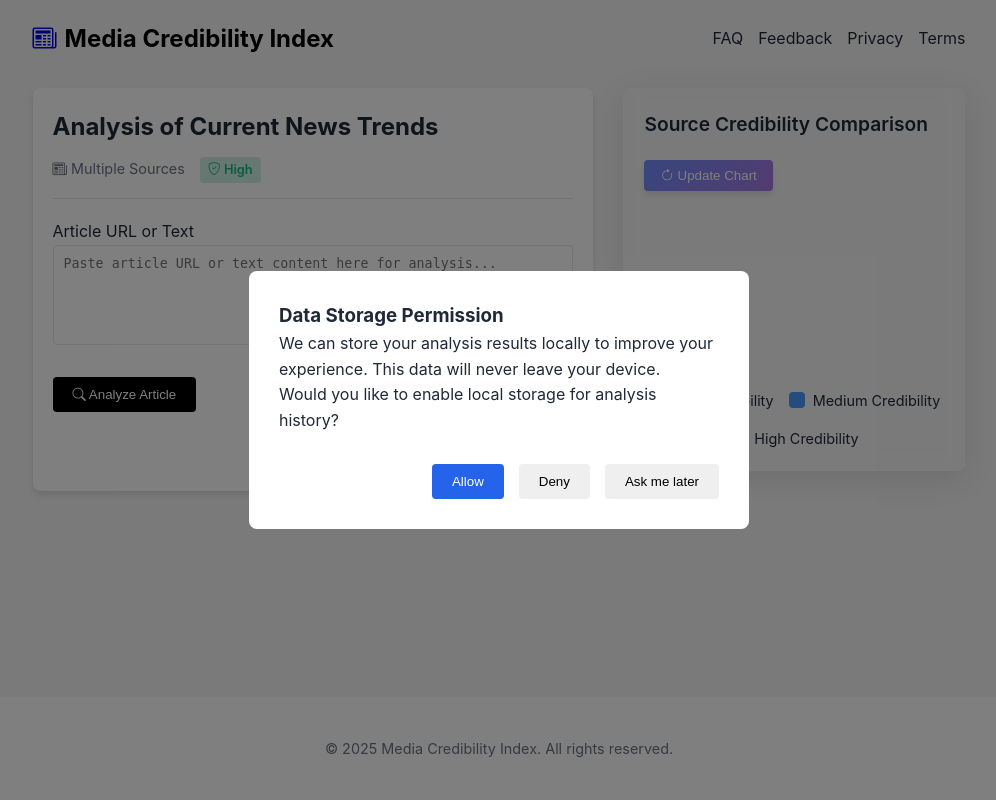
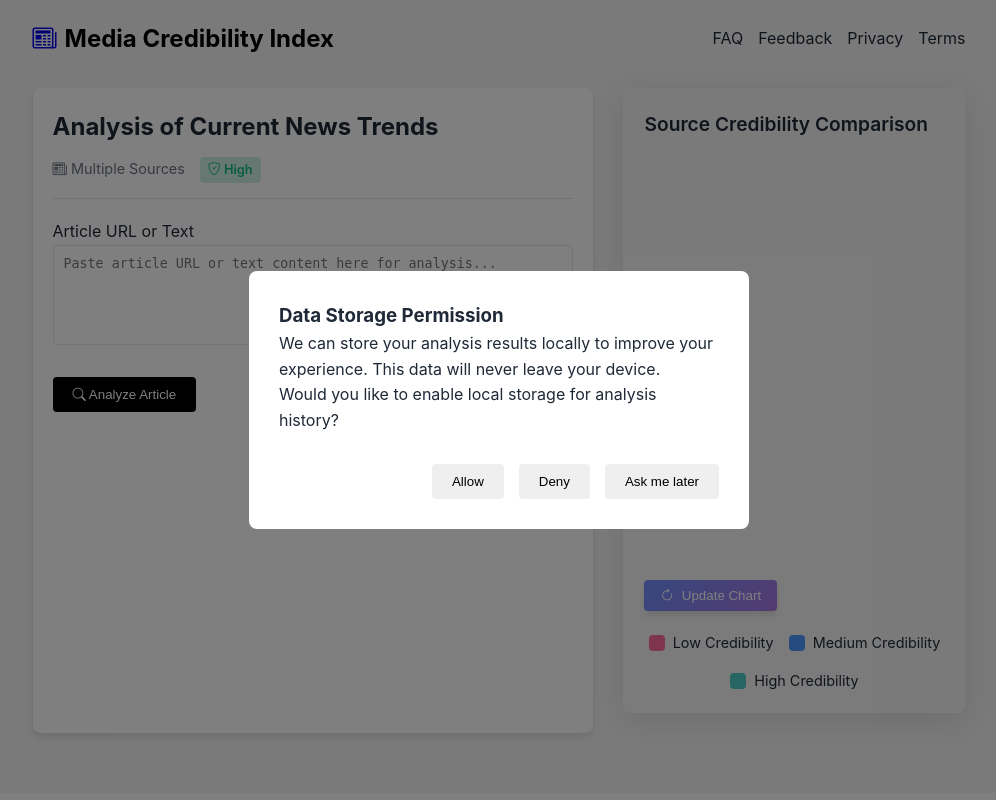
Before and after one commit to credibility-index/credibility-index, a Flask app: page / in a window 1280 px wide. Shown: the whole page, without its empty margins (141-1137 px from the left). Run offline with Flask 3, Linux system fonts and the light colour scheme.

Commit message:
Update index.html

```diff
--- a/templates/index.html
+++ b/templates/index.html
@@ -102,7 +102,7 @@
             gap: 20px;
         }
 
-        .glass-chart-container {
+        .glass-panel {
             background: var(--glass-effect);
             backdrop-filter: blur(10px);
             -webkit-backdrop-filter: blur(10px);
@@ -120,6 +120,13 @@
             font-weight: 600;
         }
 
+        .chart-container {
+            position: relative;
+            width: 100%;
+            height: 400px;
+            margin-bottom: 20px;
+        }
+
         .chart-update-btn {
             background: linear-gradient(135deg, #6e8efb, #a777e3);
             color: white;
@@ -131,6 +138,9 @@
             transition: all 0.2s;
             box-shadow: 0 4px 6px rgba(0, 0, 0, 0.1);
             margin-bottom: 20px;
+            display: flex;
+            align-items: center;
+            gap: 8px;
         }
 
         .chart-update-btn:hover {
@@ -181,15 +191,6 @@
 
         .btn-black:hover {
             background-color: #333333;
-        }
-
-        .btn-primary {
-            background-color: var(--primary-color);
-            color: white;
-        }
-
-        .btn-primary:hover {
-            background-color: #1d4ed8;
         }
 
         .article-header {
@@ -372,12 +373,15 @@
             </div>
 
             <div class="sidebar">
-                <div class="glass-chart-container">
+                <div class="glass-panel">
                     <h2 class="chart-title">Source Credibility Comparison</h2>
+                    <div class="chart-container">
+                        <canvas id="chart"></canvas>
+                    </div>
                     <button onclick="updateChart()" class="chart-update-btn">
-                        <i class="bi bi-arrow-clockwise"></i> Update Chart
+                        <i class="bi bi-arrow-clockwise"></i>
+                        <span>Update Chart</span>
                     </button>
-                    <canvas id="chart"></canvas>
                     <div class="chart-legend">
                         <div class="legend-item">
                             <div class="legend-color" style="background-color: var(--low-credibility);"></div>
@@ -408,36 +412,24 @@
         let chartInstance = null;
         let analysisHistory = [];
 
-        // Данные для графика с большим количеством источников
+        // Данные для графика
         const defaultChartData = {
             labels: [
                 'BBC', 'CNN', 'Fox News', 'The Guardian', 'Reuters',
-                'NY Times', 'Washington Post', 'Al Jazeera', 'RT', 'Bloomberg',
-                'Financial Times', 'The Economist', 'Wall Street Journal', 'USA Today',
-                'NPR', 'AP News', 'Breitbart', 'BuzzFeed', 'Vox', 'The Independent'
+                'NY Times', 'Washington Post', 'Al Jazeera', 'RT', 'Bloomberg'
             ],
             datasets: [{
                 label: 'Credibility Score',
-                data: [
-                    0.92, 0.78, 0.65, 0.88, 0.95,
-                    0.89, 0.85, 0.72, 0.55, 0.87,
-                    0.91, 0.84, 0.82, 0.76, 0.88,
-                    0.90, 0.83, 0.45, 0.68, 0.74, 0.80
-                ],
+                data: [0.92, 0.78, 0.65, 0.88, 0.95, 0.89, 0.85, 0.72, 0.55, 0.87],
                 backgroundColor: [
                     '#4ECDC4', '#4D96FF', '#FF6B9D', '#4D96FF', '#4ECDC4',
-                    '#4D96FF', '#4ECDC4', '#4D96FF', '#FF6B9D', '#4ECDC4',
-                    '#4D96FF', '#4ECDC4', '#4D96FF', '#4ECDC4', '#4D96FF',
-                    '#4ECDC4', '#4D96FF', '#FF6B9D', '#4D96FF', '#FF6B9D', '#4ECDC4'
+                    '#4D96FF', '#4ECDC4', '#4D96FF', '#FF6B9D', '#4ECDC4'
                 ],
                 borderColor: [
                     'rgba(78, 205, 196, 0.8)', 'rgba(77, 150, 255, 0.8)', 'rgba(255, 107, 157, 0.8)',
                     'rgba(77, 150, 255, 0.8)', 'rgba(78, 205, 196, 0.8)',
                     'rgba(77, 150, 255, 0.8)', 'rgba(78, 205, 196, 0.8)', 'rgba(77, 150, 255, 0.8)',
-                    'rgba(255, 107, 157, 0.8)', 'rgba(78, 205, 196, 0.8)',
-                    'rgba(77, 150, 255, 0.8)', 'rgba(78, 205, 196, 0.8)', 'rgba(77, 150, 255, 0.8)',
-                    'rgba(78, 205, 196, 0.8)', 'rgba(77, 150, 255, 0.8)', 'rgba(255, 107, 157, 0.8)',
-                    'rgba(77, 150, 255, 0.8)', 'rgba(255, 107, 157, 0.8)', 'rgba(78, 205, 196, 0.8)'
+                    'rgba(255, 107, 157, 0.8)', 'rgba(78, 205, 196, 0.8)'
                 ],
                 borderWidth: 1
             }]
@@ -446,6 +438,11 @@
         // Функция для инициализации графика
         function initChart() {
             const ctx = document.getElementById('chart').getContext('2d');
+
+            // Удаляем старый график, если он существует
+            if (chartInstance) {
+                chartInstance.destroy();
+            }
 
             chartInstance = new Chart(ctx, {
                 type: 'bar',
@@ -482,15 +479,6 @@
                                 color: 'rgba(0, 0, 0, 0.6)',
                                 maxRotation: 45,
                                 minRotation: 45
-                            },
-                            title: {
-                                display: true,
-                                text: 'News Sources',
-                                color: 'rgba(0, 0, 0, 0.8)',
-                                font: {
-                                    size: 14,
-                                    weight: '500'
-                                }
                             }
                         }
                     },
@@ -525,7 +513,35 @@
         // Функция для обновления графика
         function updateChart() {
             if (!chartInstance) return;
-            chartInstance.update();
+
+            // Показываем индикатор загрузки
+            const container = document.querySelector('.chart-container');
+            const loadingHTML = `
+                <div class="loading" style="position: absolute; top: 50%; left: 50%; transform: translate(-50%, -50%);">
+                    <div class="spinner"></div>
+                    <p style="margin-top: 10px;">Updating chart data...</p>
+                </div>
+            `;
+
+            container.insertAdjacentHTML('afterbegin', loadingHTML);
+
+            // Имитация задержки сети
+            setTimeout(() => {
+                // Удаляем индикатор загрузки
+                const loadingElement = container.querySelector('.loading');
+                if (loadingElement) {
+                    loadingElement.remove();
+                }
+
+                // Генерируем новые случайные данные
+                const updatedData = defaultChartData.datasets[0].data.map(score => {
+                    return Math.min(1, Math.max(0, score + (Math.random() - 0.5) * 0.1));
+                });
+
+                // Обновляем данные графика
+                chartInstance.data.datasets[0].data = updatedData;
+                chartInstance.update();
+            }, 1000);
         }
 
         // Функция для анализа статьи
```
